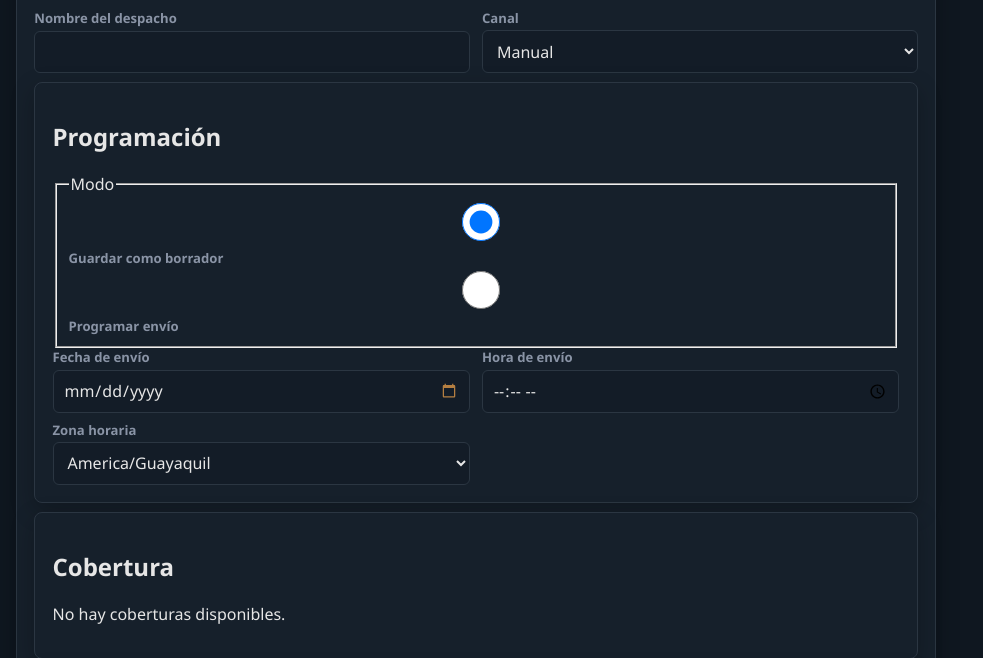
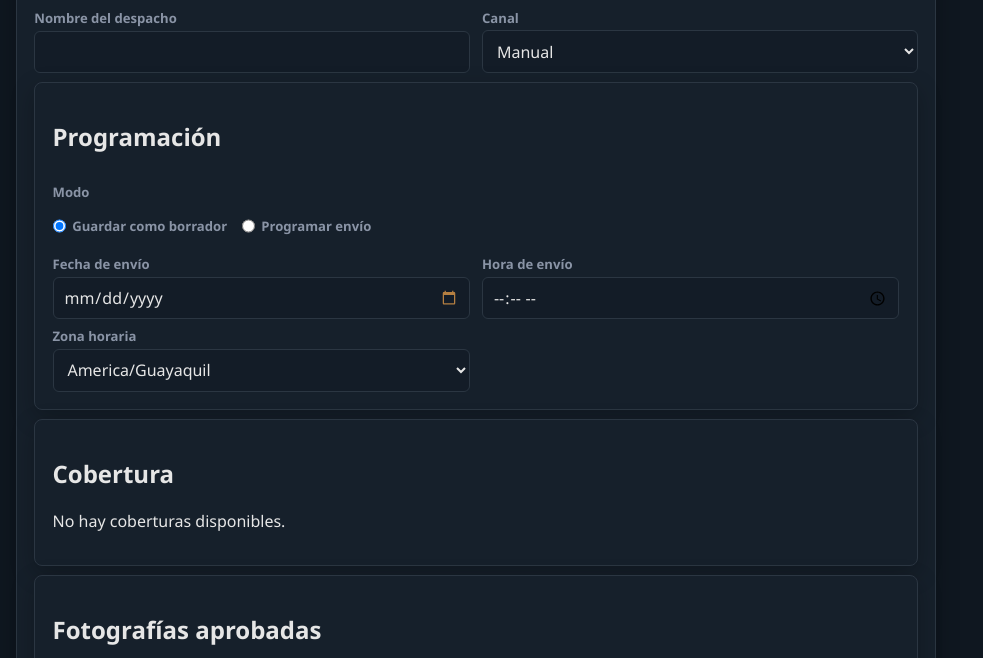
Before and after one commit to rlandetta/atlas-lens, a Flask app: page /dispatch/new in a window 1280 px wide. Shown: the part 155-813 px from the top of the page, without its empty margins (0-983 px from the left). Run offline with Flask 3, Linux system fonts and the light colour scheme.

Commit message:
fix(dispatch): improve scheduling form layout

```diff
--- a/app/static/css/main.css
+++ b/app/static/css/main.css
@@ -456,6 +456,39 @@
     gap: 0.22rem;
 }
 
+.dispatch-schedule-card {
+    display: grid;
+    gap: 0.62rem;
+}
+
+.dispatch-schedule-mode {
+    border: 0;
+    display: flex;
+    flex-wrap: wrap;
+    gap: 0.5rem 0.9rem;
+    margin: 0;
+    padding: 0;
+}
+
+.dispatch-schedule-mode legend {
+    color: var(--text-secondary);
+    font-size: 0.82rem;
+    font-weight: 700;
+    margin-bottom: 0.42rem;
+    padding: 0;
+}
+
+.dispatch-schedule-option {
+    align-items: center;
+    display: inline-flex;
+    gap: 0.42rem;
+}
+
+.coverage-form .dispatch-schedule-option input {
+    margin: 0;
+    width: auto;
+}
+
 .coverage-form label,
 .edit-dialog-form label {
     font-weight: 600;
--- a/app/templates/dispatch/new.html
+++ b/app/templates/dispatch/new.html
@@ -36,20 +36,20 @@
             </div>
         </div>
 
-        <section class="ui-card" aria-labelledby="dispatch-new-schedule-title">
+        <section class="ui-card dispatch-schedule-card" aria-labelledby="dispatch-new-schedule-title">
             <h2 id="dispatch-new-schedule-title">Programación</h2>
-            <fieldset>
+            <fieldset class="dispatch-schedule-mode">
                 <legend>Modo</legend>
-                <label>
+                <label class="dispatch-schedule-option">
                     <input type="radio" name="mode" value="draft" {% if (form_data.mode or "draft") == "draft" %}checked{% endif %}>
-                    Guardar como borrador
+                    <span>Guardar como borrador</span>
                 </label>
-                <label>
+                <label class="dispatch-schedule-option">
                     <input type="radio" name="mode" value="schedule" {% if form_data.mode == "schedule" %}checked{% endif %}>
-                    Programar envío
+                    <span>Programar envío</span>
                 </label>
             </fieldset>
-            <div class="coverage-form-grid">
+            <div class="coverage-form-grid dispatch-schedule-fields" data-dispatch-schedule-fields {% if (form_data.mode or "draft") != "schedule" %}hidden{% endif %}>
                 <div class="form-field">
                     <label for="scheduled_date">Fecha de envío</label>
                     <input id="scheduled_date" name="scheduled_date" type="date" value="{{ form_data.scheduled_date or '' }}">
@@ -132,3 +132,18 @@
     <a href="{{ url_for('dispatch.index') }}" class="back-link">Volver a despachos</a>
 </section>
 {% endblock %}
+
+{% block scripts %}
+<script>
+document.addEventListener("DOMContentLoaded", () => {
+    const scheduleFields = document.querySelector("[data-dispatch-schedule-fields]");
+    const modeInputs = document.querySelectorAll('input[name="mode"]');
+    const syncScheduleFields = () => {
+        const selectedMode = document.querySelector('input[name="mode"]:checked');
+        scheduleFields.hidden = !selectedMode || selectedMode.value !== "schedule";
+    };
+    modeInputs.forEach((input) => input.addEventListener("change", syncScheduleFields));
+    syncScheduleFields();
+});
+</script>
+{% endblock %}
```
